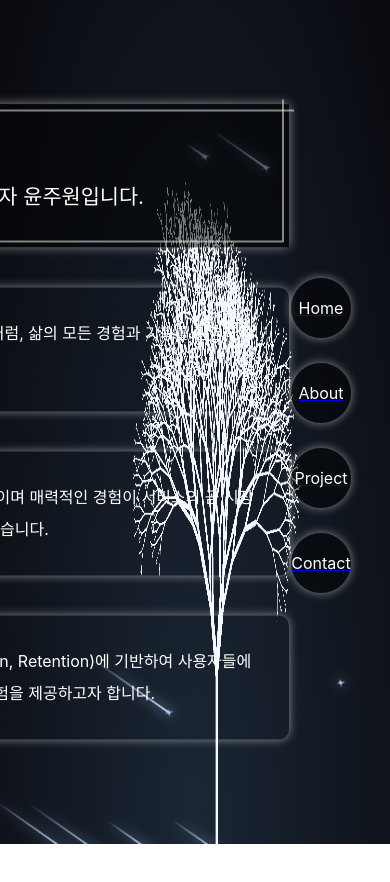
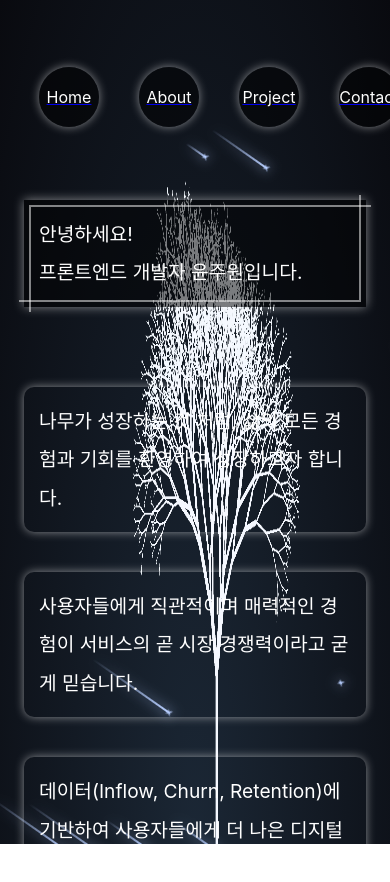
Before and after one commit to YoonJoowon/portfolio, a React (Create React App) app: page / in a window 390 px wide. Shown: the top 882 px of the page. Before the commit the page ends 844 px from the top, so only its background shows below. Built offline with nearby package versions, Linux system fonts and the light colour scheme.

Commit message:
feat : home 반응형 웹 완료

```diff
--- a/src/component/nav.jsx
+++ b/src/component/nav.jsx
@@ -39,6 +39,16 @@ const ComponentBox = styled.div`
   right: 10%;
   top: 30%;
   z-index: 1;
+
+  @media (max-width: 768px) {
+    width: 80%;
+    font-size: 1.2rem;
+    position: absolute;
+    display: flex;
+    margin: auto;
+    gap: 40px;
+    top: 5%;
+  }
 `;
 
 const Component = styled.div`
@@ -64,4 +74,9 @@ const Component = styled.div`
     opacity: 1;
     box-shadow: 0 0 20px rgba(255, 255, 255, 0.8);
   }
+
+  @media (max-width: 768px) {
+    /* margin: auto;
+    font-size: 1.2rem; */
+  }
 `;
--- a/src/pages/Landing.jsx
+++ b/src/pages/Landing.jsx
@@ -63,11 +63,19 @@ const fadeIn = keyframes`
 const TextBox = styled.div`
   animation: ${fadeIn} 3s ease-in-out forwards;
   position: absolute;
-  top: 50%;
-  left: 15%;
-  transform: translate(-50%, -50%);
+  padding: 200px 0px 0px 100px;
+
   a {
     text-decoration: none;
+  }
+
+  @media (max-width: 1050px) {
+    text-align: center;
+    margin: auto;
+  }
+
+  @media (max-width: 768px) {
+    padding: 200px 0px 0px 0px;
   }
 `;
 
@@ -113,6 +121,14 @@ const Title = styled.div`
   &:hover {
     box-shadow: 0 0 20px rgba(255, 255, 255, 0.8);
   }
+
+  @media (max-width: 768px) {
+    width: 80%;
+    padding: 15px;
+    margin: auto;
+    margin-bottom: 80px;
+    font-size: 1.2rem;
+  }
 `;
 
 const Text = styled.div`
@@ -128,4 +144,12 @@ const Text = styled.div`
   box-shadow: 0 0 10px rgba(255, 255, 255, 0.5);
   margin: 20px;
   margin-top: 40px;
+
+  @media (max-width: 768px) {
+    width: 80%;
+    margin: auto;
+    margin-bottom: 40px;
+    padding: 15px;
+    font-size: 1.2rem;
+  }
 `;
```
